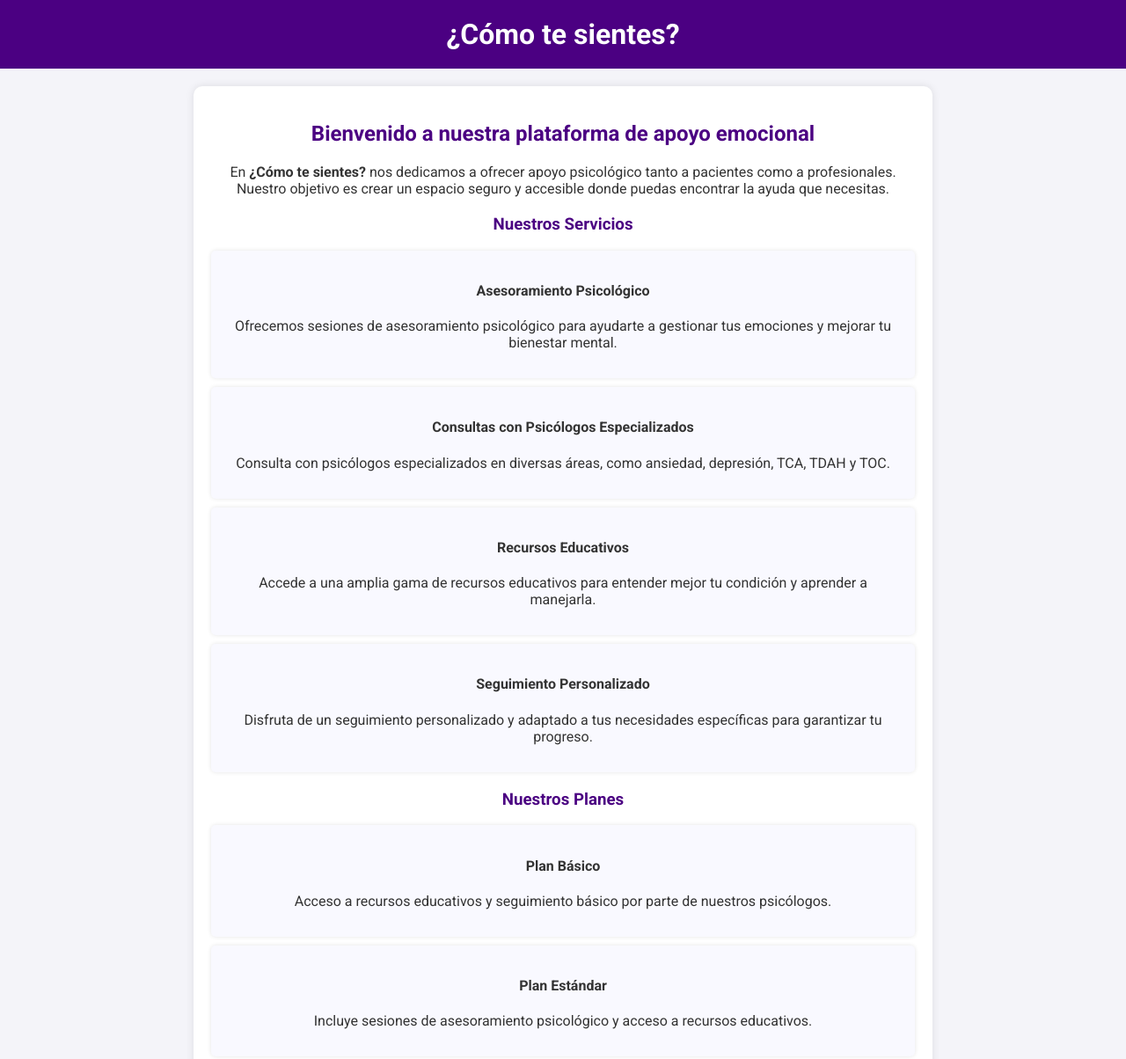
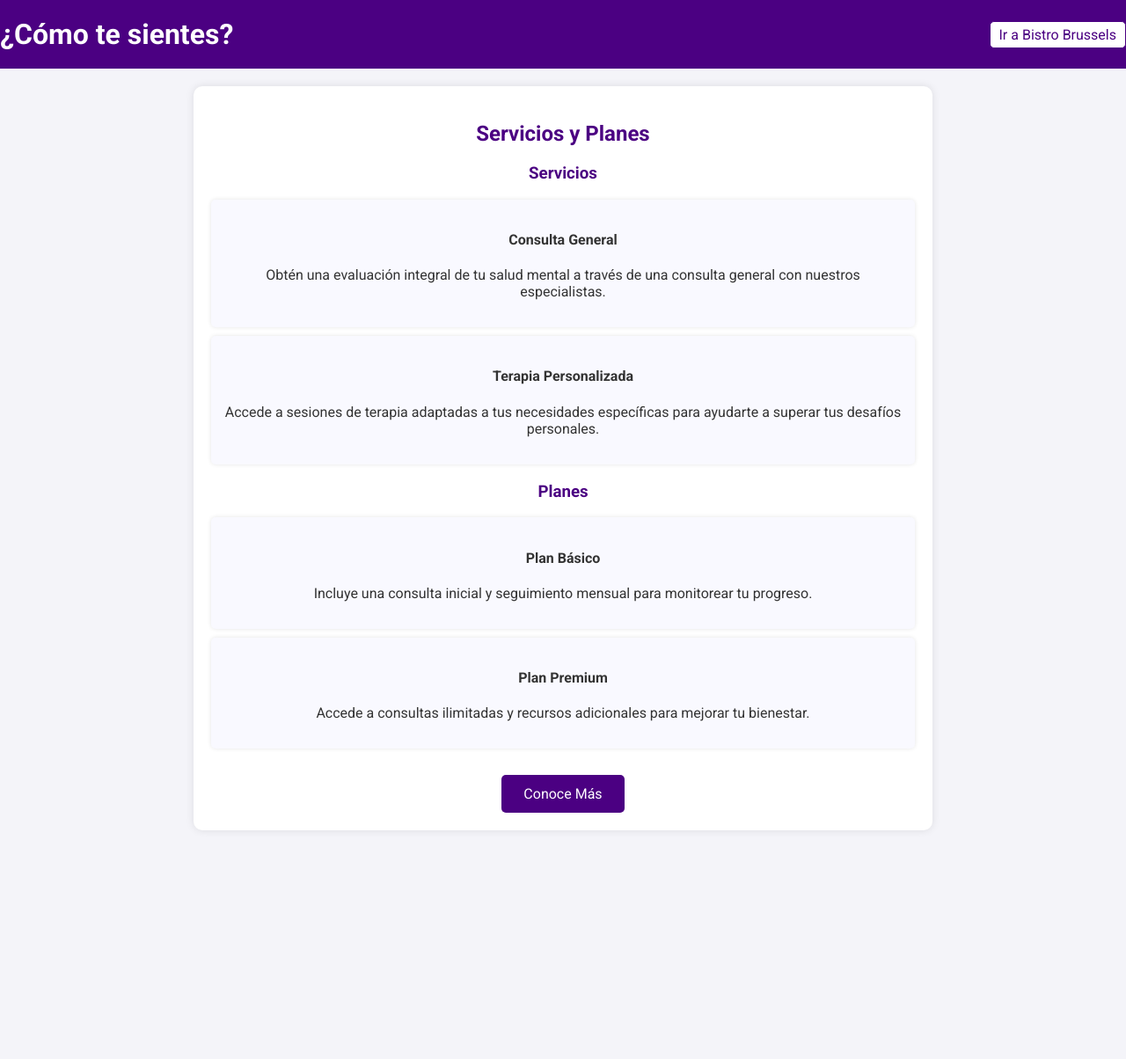
Before and after one commit to olafTzanahua/cts-bistro, a plain HTML site: page index.html in a window 1280 px wide. Shown: the top 1204 px of the page at 88% size. After the commit the page ends 964 px from the top, so only its background shows below. Drawn offline with Linux system fonts and the light colour scheme.

Commit message:
Update index.html
modificación para que haya transición

```diff
--- a/index.html
+++ b/index.html
@@ -18,15 +18,33 @@
             justify-content: center;
             min-height: 100vh;
             text-align: center;
+            transition: opacity 1s;
         }
         header {
             background-color: #4B0082;
             color: #fff;
             width: 100%;
             padding: 20px 0;
+            display: flex;
+            justify-content: space-between;
+            align-items: center;
         }
         header h1 {
             margin: 0;
+        }
+        .switch {
+            background-color: white;
+            color: #4B0082;
+            border: 1px solid #4B0082;
+            border-radius: 5px;
+            padding: 5px 10px;
+            cursor: pointer;
+            text-decoration: none;
+            transition: background-color 0.3s, color 0.3s;
+        }
+        .switch:hover {
+            background-color: #4B0082;
+            color: white;
         }
         .content {
             max-width: 800px;
@@ -63,7 +81,7 @@
             transition: background-color 0.3s;
         }
         .button:hover {
-            background-color: #6A0DAD;
+            background-color: #350065;
         }
         /* Estilos Responsivos */
         @media (max-width: 768px) {
@@ -87,51 +105,49 @@
             }
         }
     </style>
+    <script>
+        document.addEventListener('DOMContentLoaded', function() {
+            document.body.style.opacity = '1';
+        });
+
+        function transitionToPage(pageUrl) {
+            document.body.style.opacity = '0';
+            setTimeout(function() {
+                window.location.href = pageUrl;
+            }, 1000);
+        }
+    </script>
 </head>
 <body>
     <header>
         <h1>¿Cómo te sientes?</h1>
+        <a href="javascript:void(0)" class="switch" onclick="transitionToPage('nextpage.html')">Ir a Bistro Brussels</a>
     </header>
     <div class="content">
-        <h2>Bienvenido a nuestra plataforma de apoyo emocional</h2>
-        <p>
-            En <strong>¿Cómo te sientes?</strong> nos dedicamos a ofrecer apoyo psicológico tanto a pacientes como a profesionales.
-            Nuestro objetivo es crear un espacio seguro y accesible donde puedas encontrar la ayuda que necesitas.
-        </p>
-        <div class="services">
-            <h3>Nuestros Servicios</h3>
+        <h2>Servicios y Planes</h2>
+        <section class="services">
+            <h3>Servicios</h3>
             <div class="service">
-                <h4>Asesoramiento Psicológico</h4>
-                <p>Ofrecemos sesiones de asesoramiento psicológico para ayudarte a gestionar tus emociones y mejorar tu bienestar mental.</p>
+                <h4>Consulta General</h4>
+                <p>Obtén una evaluación integral de tu salud mental a través de una consulta general con nuestros especialistas.</p>
             </div>
             <div class="service">
-                <h4>Consultas con Psicólogos Especializados</h4>
-                <p>Consulta con psicólogos especializados en diversas áreas, como ansiedad, depresión, TCA, TDAH y TOC.</p>
+                <h4>Terapia Personalizada</h4>
+                <p>Accede a sesiones de terapia adaptadas a tus necesidades específicas para ayudarte a superar tus desafíos personales.</p>
             </div>
-            <div class="service">
-                <h4>Recursos Educativos</h4>
-                <p>Accede a una amplia gama de recursos educativos para entender mejor tu condición y aprender a manejarla.</p>
-            </div>
-            <div class="service">
-                <h4>Seguimiento Personalizado</h4>
-                <p>Disfruta de un seguimiento personalizado y adaptado a tus necesidades específicas para garantizar tu progreso.</p>
-            </div>
-        </div>
-        <div class="plans">
-            <h3>Nuestros Planes</h3>
+        </section>
+        <section class="plans">
+            <h3>Planes</h3>
             <div class="plan">
                 <h4>Plan Básico</h4>
-                <p>Acceso a recursos educativos y seguimiento básico por parte de nuestros psicólogos.</p>
-            </div>
-            <div class="plan">
-                <h4>Plan Estándar</h4>
-                <p>Incluye sesiones de asesoramiento psicológico y acceso a recursos educativos.</p>
+                <p>Incluye una consulta inicial y seguimiento mensual para monitorear tu progreso.</p>
             </div>
             <div class="plan">
                 <h4>Plan Premium</h4>
-                <p>Acceso ilimitado a consultas con psicólogos especializados, recursos educativos y seguimiento personalizado.</p>
+                <p>Accede a consultas ilimitadas y recursos adicionales para mejorar tu bienestar.</p>
             </div>
-        </div>
+        </section>
+        <a href="javascript:void(0)" class="button">Conoce Más</a>
     </div>
 </body>
 </html>
```
